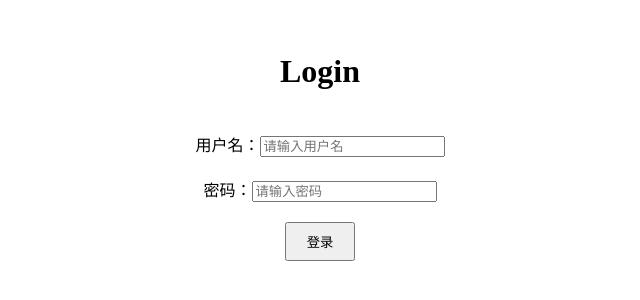
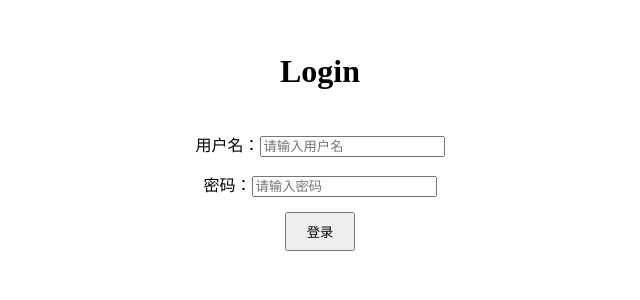
Before and after one commit to Celuria/CampusSmartMaintenanceCenter, a React (Vite) app: page / in a window 1280 px wide. Shown: the part 108-408 px from the top of the page, without its empty margins (320-960 px from the left). Built offline with nearby package versions, Linux system fonts and the light colour scheme.

Commit message:
11-12三系统主页初步

```diff
--- a/src/Login.jsx
+++ b/src/Login.jsx
@@ -1,17 +1,28 @@
 import './Login.css';
-//import {useEffect} from 'react';
 import {useState} from 'react';
 import {useNavigate} from 'react-router-dom';
-//import {Link} from 'react-router-dom';
 
 function Login() {
     const[username, setUsername] = useState('');
     const[password, setPassword] = useState('');
-
+    const[error, setError] = useState('');
     const navigate = useNavigate();
 
-    const handleLogin = () => {
-        navigate('/home');
+    const handleLogin = (e) => {
+        e.preventDefault();
+
+        setError('');       //清空之前的错误信息
+
+        if(username === 'stu' && password === '123'){
+            navigate('/stuhome');
+        }else if(username === 'worker' && password === '456'){
+            navigate('/workerhome');
+        }else if(username === 'admin' && password === '789'){
+            navigate('/adminhome');
+        }else{
+            setError('用户名或密码错误');
+        }
+
     };
 
      return (
@@ -24,6 +35,8 @@ function Login() {
          }}>
              <h1>Login</h1>
 
+             <form onSubmit={handleLogin} style={{display: 'flex',
+                flexDirection: 'column', alignItems: 'center', gap: '15px'}}>
                 <div>
                     <label>用户名：</label>
                     <input
@@ -31,6 +44,7 @@ function Login() {
                         value={username}
                         onChange={(e)=>setUsername(e.target.value)}
                         placeholder="请输入用户名"
+                        required
                     />
                 </div>
 
@@ -41,12 +55,20 @@ function Login() {
                         value={password}
                         onChange={(e)=>setPassword(e.target.value)}
                         placeholder="请输入密码"
+                        required
                     />
                 </div>
 
-            <button onClick={handleLogin} style={{padding: '8px 20px'}}>
+                {error && (
+                    <div style={{color: 'red', fontSize: '14px', textAlign: 'center'}}>
+                        {error}
+                    </div>
+                )}
+
+                <button type="submit" style={{padding: '8px 20px'}}>
                     登录
                 </button>
+            </form>
          </div>
      );
 }
--- a/src/app.jsx
+++ b/src/app.jsx
@@ -1,10 +1,9 @@
 import React from 'react';
-//import { BrowserRouter as Router, Route, Routes } from 'react-router-dom'; //命令：npm install react-router-dom @types/react-router-dom
 import {Routes, Route} from 'react-router-dom';
 
-import Home from './components/Home';
-import About from './components/About';
-import Contact from './components/Contact';
+import StuHome from './pages/student/stuhome';
+import WorkerHome from './pages/worker/workerhome';
+import AdminHome from './pages/admin/adminhome';
 import Login from './Login';
 
 function App(){
@@ -12,9 +11,11 @@ function App(){
         <div className="App">
             <Routes>
                 <Route path="/" element={<Login />} />
-                <Route path="/home" element={<Home />} />
-                <Route path="/about" element={<About />} />
-                <Route path="/contact" element={<Contact />} />
+                <Route path="/stuhome" element={<StuHome />} />
+                <Route path="/workerhome" element={<WorkerHome />} />
+                <Route path="/adminhome" element={<AdminHome />} />
+                {/*<Route path="/about" element={<About />} />*/}
+                {/*<Route path="/contact" element={<Contact />} />*/}
             </Routes>
         </div>
     );
--- /dev/null
+++ b/src/pages/admin/adminhome.jsx
@@ -0,0 +1,11 @@
+//import React, {useEffect } from 'react';
+
+function AdminHome() {
+  return (
+    <div style={{ textAlign: 'center', marginTop: '50px' }}>
+      <h1>登录成功！这里是管理员首页</h1>
+    </div>
+  );
+}
+
+export default AdminHome;
--- /dev/null
+++ b/src/pages/student/stuhome.jsx
@@ -0,0 +1,11 @@
+//import React, {useEffect } from 'react';
+
+function StuHome() {
+  return (
+    <div style={{ textAlign: 'center', marginTop: '50px' }}>
+      <h1>登录成功！这里是学生首页</h1>
+    </div>
+  );
+}
+
+export default StuHome;
--- /dev/null
+++ b/src/pages/worker/workerhome.jsx
@@ -0,0 +1,11 @@
+//import React, {useEffect } from 'react';
+
+function WorkerHome() {
+  return (
+    <div style={{ textAlign: 'center', marginTop: '50px' }}>
+      <h1>登录成功！这里是维修人员首页</h1>
+    </div>
+  );
+}
+
+export default WorkerHome;
```
Also changed, not shown: src/pages/student.jsx (deleted, +0 -19 lines), src/pages/teacher.jsx (deleted, +0 -19 lines), src/pages/worker.jsx (deleted, +0 -19 lines). Lines whose indentation alone changed are shown as unchanged.
